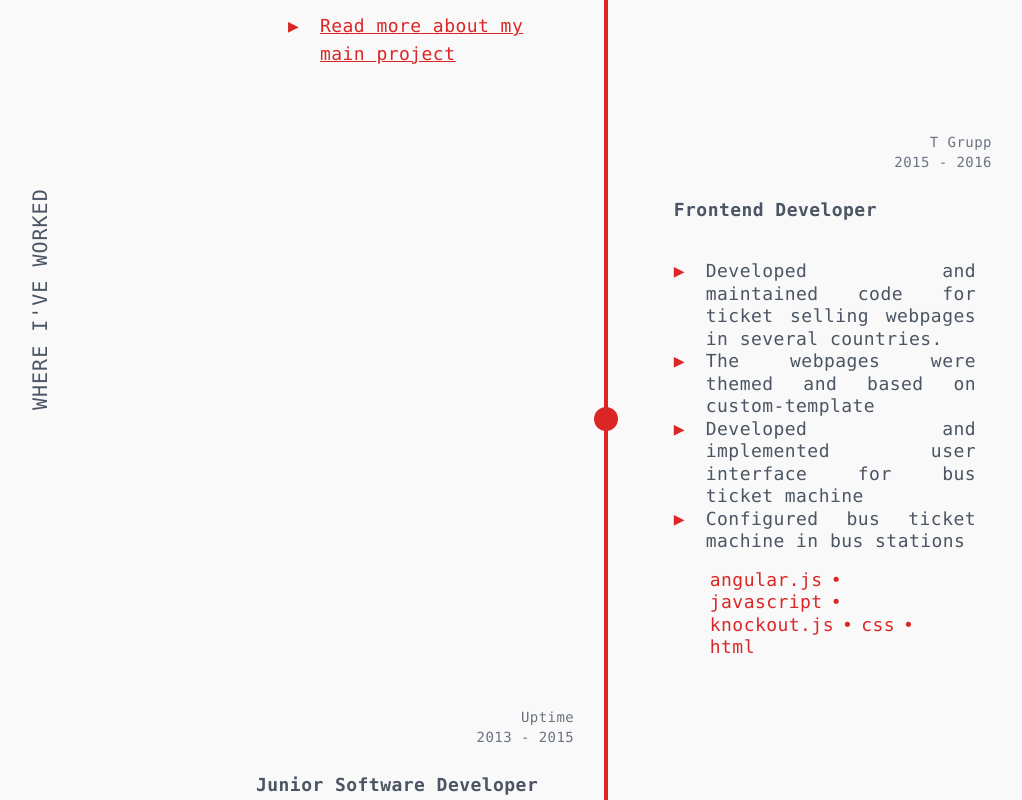
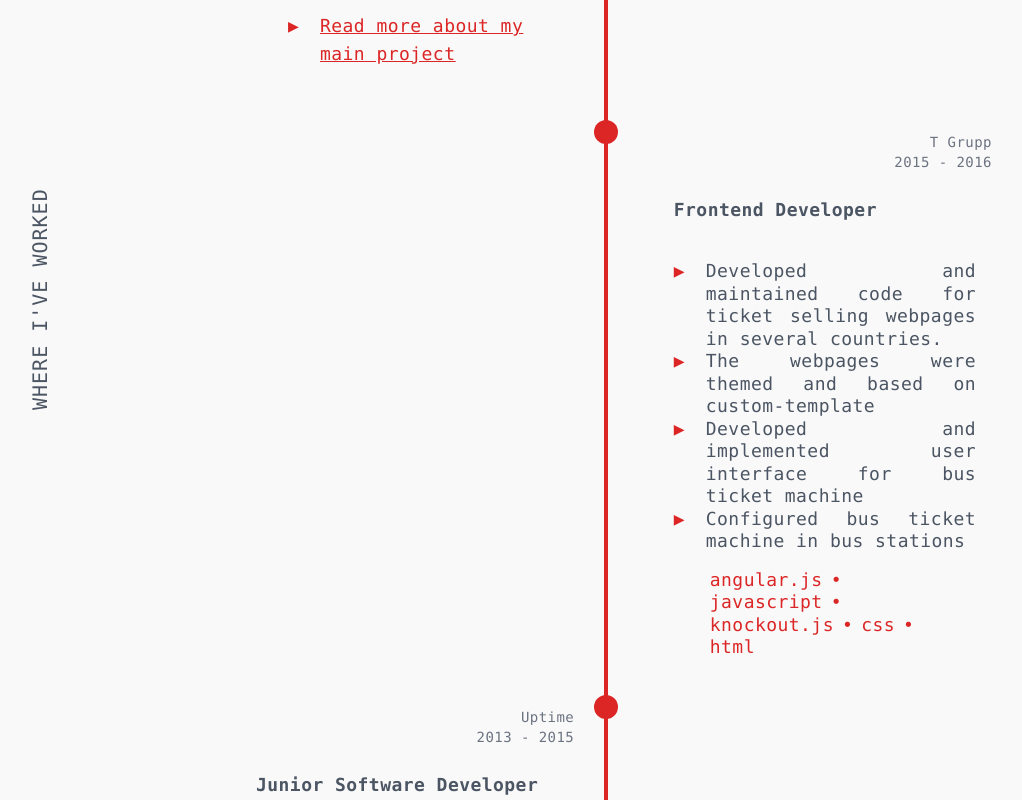
Before and after one commit to liisi29/portfolio, a Next.js app: page / in a window 1280 px wide. Shown: the part 3120-3920 px from the top of the page, without its empty margins (24-1046 px from the left). Built offline with nearby package versions, Linux system fonts and the light colour scheme.

Commit message:
Fixed bubble display

```diff
--- a/components/elements/timeline/Timeline.tsx
+++ b/components/elements/timeline/Timeline.tsx
@@ -29,50 +29,47 @@ function Timeline() {
 
 export default Timeline;
 
-function IconAndLine({ side }: { side: "normal" | "hidden" }) {
-  const container = "col-start-5 col-end-6 mx-auto relative mr-10";
+function BubbleAndLine({ show }: { show: "always" | "xl" | "sm" }) {
+  const container =
+    "col-start-5 col-end-6 mx-auto relative mr-10 contents xl:block";
   const inside1 = (
     <div className="h-full w-6 flex items-center justify-center">
       <div className={`h-full w-1 _bg-contrast pointer-events-none`}></div>
     </div>
   );
-  const bullet = (
+  const bubble = (
     <div
-      className={`w-6 h-6 absolute top-1/2 -mt-3 rounded-full _bg-contrast`}
+      className={`bubble w-6 h-6 top-1/2 -mt-3 rounded-full _bg-contrast mx-auto`}
     ></div>
   );
+  const showClassName = `
+  ${show === "always" ? "block" : ""}
+  ${show === "xl" ? "hidden xl:block" : ""}
+  ${show === "sm" ? "block xl:hidden" : ""}`;
   const iconAndLine = (
-    <div className={`${container}`}>
+    <div className={`bubble-and-line-container ${container} ${showClassName}`}>
       {inside1}
-      {bullet}
+      {bubble}
     </div>
   );
-  const hiddenIconAndLineForRightSide = (
-    <div className={`xl:hidden ${container}`}>
-      {inside1}
-      {bullet}
-    </div>
-  );
-  return side === "normal" ? iconAndLine : hiddenIconAndLineForRightSide;
+  return iconAndLine;
 }
 
 function Content({ props }: { props: any }) {
   const { side } = props;
-
-  const iconAndLine = <IconAndLine side="normal" />;
   const container = "flex  contents";
   const element = <Element props={props} />;
   const left = (
-    <div className={`${container} flex-row-reverse`}>
+    <div className={`${container} flex-row-reverse time-line-left`}>
       {element}
-      {iconAndLine}
+      <BubbleAndLine show="always" />
     </div>
   );
   const right = (
-    <div className={`${container}`}>
-      {iconAndLine}
+    <div className={`${container} time-line-right`}>
+      <BubbleAndLine show="xl" />
       {element}
-      <IconAndLine side="hidden" />
+      <BubbleAndLine show="sm" />
     </div>
   );
 
```
